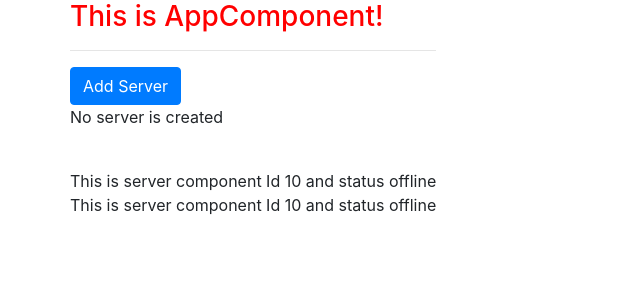
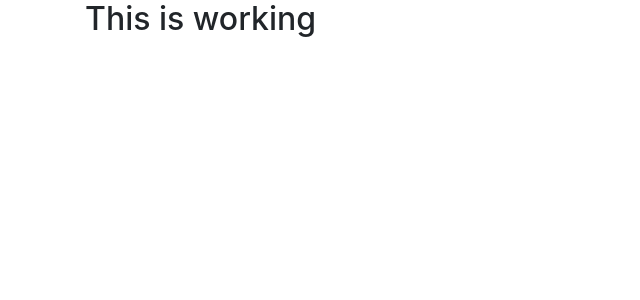
Before and after one commit to HKemon/AngularJsDemo, an Angular app: page / in a window 1280 px wide. Shown: the top 300 px of the page, without its empty margins (0-640 px from the left). Built offline with nearby package versions, Linux system fonts and the light colour scheme.

Commit message:
Prepare for Basic Project

```diff
--- a/src/app/app.component.html
+++ b/src/app/app.component.html
@@ -1,11 +1,7 @@
 <div class="container">
   <div class="row">
-    <div class="col-xs-12">
-      <h3>This is AppComponent!</h3>
-      <hr>
-      <app-servers></app-servers>
-      <!--<div app-servers></div>-->
-      <!--<div class="app-servers"></div>-->
+    <div class="col-md-12">
+      <h2>This is working</h2>
     </div>
   </div>
 </div>
--- a/src/app/app.module.ts
+++ b/src/app/app.module.ts
@@ -2,14 +2,10 @@ import { BrowserModule } from '@angular/platform-browser';
 import { NgModule } from '@angular/core';
 
 import { AppComponent } from './app.component';
-import {ServerComponent} from './server/server.component';
-import { ServersComponent } from './servers/servers.component';
 
 @NgModule({
   declarations: [
-    AppComponent,
-    ServerComponent,
-    ServersComponent
+    AppComponent
   ],
   imports: [
     BrowserModule
--- a/src/app/server/server.component.html
+++ /dev/null
@@ -1 +0,0 @@
-This is server component Id {{ serverId }} and status {{ getServerStatus() }}
--- a/src/app/server/server.component.ts
+++ /dev/null
@@ -1,14 +0,0 @@
-import {Component} from '@angular/core';
-
-@Component({
-  selector: 'app-server',
-  templateUrl: './server.component.html'
-})
-export class ServerComponent {
-  serverId = 10;
-  serverStatus = 'offline';
-
-  getServerStatus() {
-    return this.serverStatus;
-  }
-}
--- a/src/app/servers/servers.component.html
+++ /dev/null
@@ -1,9 +0,0 @@
-<button class="btn btn-primary" [disabled]="!allowNewServer" (click)="serverCreateionMethod()">
-  Add Server
-</button>
-<!--<p [innerText] = "allowNewServer"></p>-->
-<p>{{ serverCreationStatus }}</p>
-<br>
-<app-server></app-server>
-<br>
-<app-server></app-server>
--- a/src/app/servers/servers.component.ts
+++ /dev/null
@@ -1,25 +0,0 @@
-import {Component, OnInit} from '@angular/core';
-
-@Component({
-  selector: 'app-servers',
-  templateUrl: './servers.component.html',
-  styleUrls: ['./servers.component.css']
-})
-
-export class ServersComponent implements OnInit {
-  allowNewServer = false;
-  serverCreationStatus = 'No server is created';
-
-  constructor() {
-    setTimeout(() => {
-      this.allowNewServer = true;
-    }, 2000);
-  }
-
-  ngOnInit() {
-  }
-
-  serverCreateionMethod() {
-    this.serverCreationStatus = 'server is created';
-  }
-}
```
Also changed, not shown: src/app/servers/servers.component.css (deleted).
